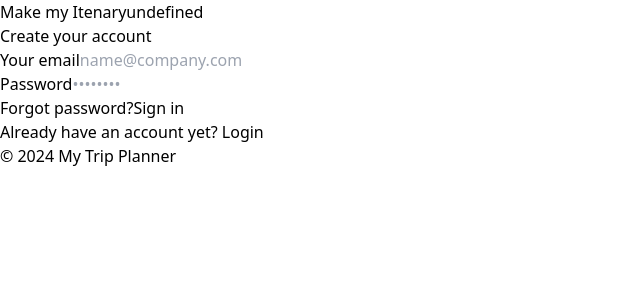
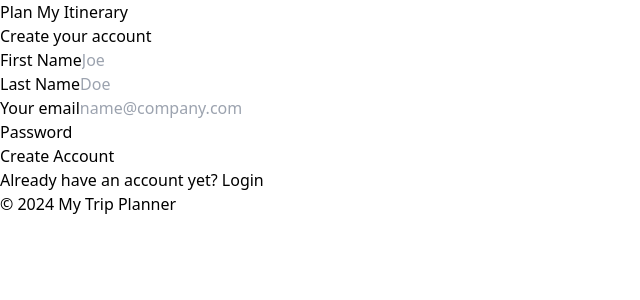
Before and after one commit to akkshitgupta/itinerary-frontend, a React (Vite) app: page /signup in a window 1280 px wide. Shown: the top 300 px of the page, without its empty margins (0-640 px from the left). Built offline with nearby package versions, Linux system fonts and the light colour scheme.

Commit message:
improve ui and implement protected routes

```diff
--- a/src/components/Footer.jsx
+++ b/src/components/Footer.jsx
@@ -1,7 +1,7 @@
 export default function Footer() {
-    return (
-        <footer>
-            &copy; 2024 My Trip Planner
-        </footer>
-    )
+  return (
+    <footer className="text-center bg-violet-900 text-white font-semibold mt-16 py-4">
+      &copy; 2024 My Trip Planner
+    </footer>
+  );
 }
--- a/src/components/LandingPage.jsx
+++ b/src/components/LandingPage.jsx
@@ -3,14 +3,14 @@ import SearchBar from "./SearchBar";
 
 export default function LandingPage() {
   return (
-    <div className="w-full lg:h-screen">
-      <section className="h-2/5 flex flex-col justify-center items-center w-full">
-        <h1 className="text-4xl text-center font-900 pb-16">
+    <div className="w-full">
+      <section className="flex flex-col justify-center items-center w-full">
+        <h1 className="text-4xl text-center font-900 py-16">
           Welcome to the my trip planner
         </h1>
         <SearchBar />
-      </section>
-      <section className="mx-auto mt-10 w-11/12 grid md:grid-cols-3 gap-3 xl:grid-cols-4">
+
+        <section className="mx-auto mt-28 w-11/12 grid md:grid-cols-3 gap-4 xl:grid-cols-4">
           <Card />
           <Card />
           <Card />
@@ -20,6 +20,7 @@ export default function LandingPage() {
           <Card />
           <Card />
         </section>
+      </section>
     </div>
   );
 }
--- a/src/components/LoginPage.jsx
+++ b/src/components/LoginPage.jsx
@@ -6,7 +6,11 @@ export default function LoginPage() {
   const { setIsLoggedin } = useAuth();
 
   const submitData = (e) => {
-    user.LoginUser(e) ? setIsLoggedin(true) : setIsLoggedin(false);
+    user.LoginUser(e).then((res) => {
+      if (res) {
+        setIsLoggedin(true);
+      }
+    });
   };
   return (
     <section className="bg-gray-50">
--- a/src/components/Navbar.jsx
+++ b/src/components/Navbar.jsx
@@ -3,11 +3,11 @@ import { useAuth } from "../contexts/AuthContext";
 
 export default function Navbar() {
   const { isLoggedin, authUser } = useAuth();
-    return (
-         <nav className="bg-violet-200 flex py-4 px-6 justify-around">
+  return (
+    <nav className="bg-violet-800 text-white flex py-4 px-6 justify-around">
       {conf.companyName}
       {isLoggedin && <button>Logout</button>}
-      <span>{authUser || 'undefined'}</span>
+      {authUser && <span>{authUser.first_name}</span>}
     </nav>
-    )
+  );
 }
--- /dev/null
+++ b/src/components/PrivateRoutes.jsx
@@ -0,0 +1,6 @@
+import { Navigate, Outlet } from "react-router-dom";
+import LandingPage from "./LandingPage";
+export default function PrivateRoutes() {
+  let auth = { token: true };
+  return auth.token ? <LandingPage /> : <Navigate to="/login" />;
+}
--- a/src/components/SearchBar.jsx
+++ b/src/components/SearchBar.jsx
@@ -1,3 +1,5 @@
+import handleSearch from "../services/search";
+
 const cities = [
   "Ahmedabad",
   "Agra",
@@ -48,24 +50,25 @@ const cities = [
   "Varanasi",
 ];
 
-export default function SearchBar(){
+export default function SearchBar() {
   return (
-        <div className="flex justify-center items-center mt-8 w-full">
+    <form
+      onSubmit={(e) => handleSearch(e)}
+      className="flex justify-center items-center mt-8 w-full">
       <input
         type="text"
         list="cities"
         placeholder="Search..."
-            className="w-1/2 px-4 py-2 border border-gray-300 rounded-full shadow-sm focus:outline-none focus:ring-2 focus:ring-blue-500 focus:border-transparent"
+        className="w-1/2 px-4 py-2 border border-gray-300 rounded-full shadow-sm focus:outline-none focus:ring-2 focus:ring-violet-500 focus:border-transparent"
       />
       <datalist id="cities">
-            {cities.map((city, ind) => <option value={city} key={ind} />)}
+        {cities.map((city, ind) => (
+          <option value={city} key={ind} />
+        ))}
       </datalist>
-          <button
-            className="px-4 py-2 ml-2 bg-blue-500 text-white rounded-full hover:bg-blue-600 focus:outline-none focus:ring-2 focus:ring-blue-500"
-          >
+      <button className="px-4 py-2 ml-2 bg-violet-900 text-white rounded-full hover:bg-violet-600 focus:outline-none focus:ring-2 focus:ring-violet-500">
         Search
       </button>
-
-      </div>
-    )
+    </form>
+  );
 }
--- a/src/components/SignupPage.jsx
+++ b/src/components/SignupPage.jsx
@@ -1,13 +1,25 @@
 import user from "../services/authentication";
 import { useAuth } from "../contexts/AuthContext";
-import { Link } from "react-router-dom";
+import { Link, redirect } from "react-router-dom";
+import { useState } from "react";
 
-export default function LoginPage() {
-  const { setIsLoggedin } = useAuth();
+const style =
+  "bg-gray-50 border border-gray-300 text-gray-900 rounded-lg focus:ring-primary-600 focus:border-primary-600 block w-full p-2.5";
+
+export default function SignupPage() {
+  const [show, setShow] = useState({ message: "", status: false });
+  const { setAuthUser } = useAuth();
 
   const submitData = (e) => {
-    user.LoginUser(e) ? setIsLoggedin(true) : setIsLoggedin(false);
+    user.registerUser(e).then((res) => {
+      if (res) {
+        setShow(res.message);
+        setAuthUser(res);
+        redirect("/login");
+      }
+    });
   };
+
   return (
     <section className="bg-gray-50">
       <div className="flex flex-col items-center justify-center px-6 py-8 mx-auto md:h-screen lg:py-0">
@@ -21,6 +33,36 @@ export default function LoginPage() {
               onSubmit={(e) => submitData(e)}>
               <div>
                 <label
+                  htmlFor="firstname"
+                  className="block mb-2 text-sm font-medium text-gray-900">
+                  First Name
+                </label>
+                <input
+                  type="text"
+                  name="first_name"
+                  id="firstname"
+                  className={style}
+                  placeholder="Joe"
+                  required
+                />
+              </div>
+              <div>
+                <label
+                  htmlFor="lastname"
+                  className="block mb-2 text-sm font-medium text-gray-900">
+                  Last Name
+                </label>
+                <input
+                  type="text"
+                  name="last_name"
+                  id="lastname"
+                  className={style}
+                  placeholder="Doe"
+                  required
+                />
+              </div>
+              <div>
+                <label
                   htmlFor="email"
                   className="block mb-2 text-sm font-medium text-gray-900">
                   Your email
@@ -29,9 +71,9 @@ export default function LoginPage() {
                   type="email"
                   name="email"
                   id="email"
-                  className="bg-gray-50 border border-gray-300 text-gray-900 rounded-lg focus:ring-primary-600 focus:border-primary-600 block w-full p-2.5"
+                  className={style}
                   placeholder="name@company.com"
-                  required=""
+                  required
                 />
               </div>
               <div>
@@ -44,20 +86,19 @@ export default function LoginPage() {
                   type="password"
                   name="password"
                   id="password"
-                  placeholder="••••••••"
-                  className="bg-gray-50 border border-gray-300 text-gray-900 rounded-lg focus:ring-primary-600 focus:border-primary-600 block w-full p-2.5"
-                  required=""
+                  className={style}
+                  required
                 />
               </div>
-              <a
+              {/* <a
                 href="#"
                 className="text-sm font-medium pt-2 inline-block text-gray-600 hover:underline">
                 Forgot password?
-              </a>
+              </a> */}
               <button
                 type="submit"
                 className="block w-full hover:bg-violet-500 hover:text-white rounded-full py-2 bg-violet-100 ">
-                Sign in
+                Create Account
               </button>
               <p className="text-sm font-light text-gray-500">
                 Already have an account yet?{" "}
@@ -71,6 +112,12 @@ export default function LoginPage() {
           </div>
         </div>
       </div>
+      <aside
+        className={`absolute top-28 right-2 px-4 py-2 bg-violet-700 rounded-md text-white animate-bounce ${
+          show.status ? "" : "hidden"
+        }`}>
+        {show.message}
+      </aside>
     </section>
   );
 }
--- a/src/conf.js
+++ b/src/conf.js
@@ -1,4 +1,4 @@
 export const conf = {
-    companyName: "Make my Itenary",
-    apiUrl: 'http://localhost:8000/api'
-}
+  companyName: "Plan My Itinerary",
+  apiUrl: "https://fg4v41jb-8000.inc1.devtunnels.ms/",
+};
--- a/src/main.jsx
+++ b/src/main.jsx
@@ -1,36 +1,29 @@
-import { StrictMode } from 'react'
-import { createRoot } from 'react-dom/client'
-import App from './App.jsx'
-import './index.css'
-import { AuthProvider } from './contexts/AuthContext.jsx'
-import { createBrowserRouter, RouterProvider } from 'react-router-dom'
-import LoginPage from './components/LoginPage.jsx'
-import SignupPage from './components/SignupPage.jsx'
-import Layout from './Layout.jsx'
+import { StrictMode } from "react";
+import { createRoot } from "react-dom/client";
+import App from "./App.jsx";
+import "./index.css";
+import { AuthProvider } from "./contexts/AuthContext.jsx";
+import LoginPage from "./components/LoginPage.jsx";
+import SignupPage from "./components/SignupPage.jsx";
+import Layout from "./Layout.jsx";
+import { Route, BrowserRouter as Router, Routes } from "react-router-dom";
+import PrivateRoutes from "./components/PrivateRoutes.jsx";
+import LandingPage from "./components/LandingPage.jsx";
 
-const router = createBrowserRouter([{
-  path: '/',
-  element: <Layout />,
-  children: [
-  {
-    path: "",
-    element: <App />
-  },
-  {
-    path: "login",
-    element: <LoginPage />
-  },
-  {
-    path: "signup",
-    element: <SignupPage />
-  }
-]
-}]);
-
-createRoot(document.getElementById('root')).render(
+createRoot(document.getElementById("root")).render(
   <StrictMode>
-     <AuthProvider>
-        <RouterProvider router={router} />
-      </AuthProvider>
+    <AuthProvider>
+      <Router>
+        <Routes>
+          <Route element={<Layout />}>
+            <Route element={<PrivateRoutes />}>
+              <Route path="/" element={<LandingPage />} />
+            </Route>
+            <Route path="login" element={<LoginPage />} />
+            <Route path="signup" element={<SignupPage />} />
+          </Route>
+        </Routes>
+      </Router>
+    </AuthProvider>
   </StrictMode>
-)
+);
--- a/src/services/authentication.js
+++ b/src/services/authentication.js
@@ -1,19 +1,20 @@
 import { conf } from "../conf";
 
-const formData = (event) => {
+export const formData = (event) => {
   event.preventDefault();
   const formData = new FormData(event.currentTarget);
   return Object.fromEntries(formData);
 };
 
 class User {
-  name;
+  first_name;
+  last_name;
   email;
   password;
 
   async LoginUser(event) {
     const data = formData(event);
-    const userData = await fetch(conf.apiUrl + "user/login}", {
+    const userData = await fetch(conf.apiUrl + "/user/profile/", {
       method: "post",
       body: data,
     });
@@ -23,12 +24,15 @@ class User {
 
   async registerUser(event) {
     const data = formData(event);
-    const userData = await fetch(conf.apiUrl + "user/register}", {
+    console.log(data);
+
+    const userData = await fetch(conf.apiUrl + "/user/register/", {
       method: "post",
       body: data,
     });
     if (!userData) throw new Error("Could not register the user at the moment");
-    return true;
+
+    return userData;
   }
 }
 
--- /dev/null
+++ b/src/services/search.js
@@ -0,0 +1,12 @@
+import { conf } from "../conf";
+import { formData } from "./authentication";
+
+export default async function handleSearch(event) {
+  const data = formData(event);
+  const res = await fetch(conf.apiUrl + "/itinerary/generate/", {
+    method: "post",
+    body: data,
+  });
+
+  return res;
+}
```
Also changed, not shown: src/components/Card.jsx (+86 -28 lines). Lines whose indentation alone changed are shown as unchanged.
